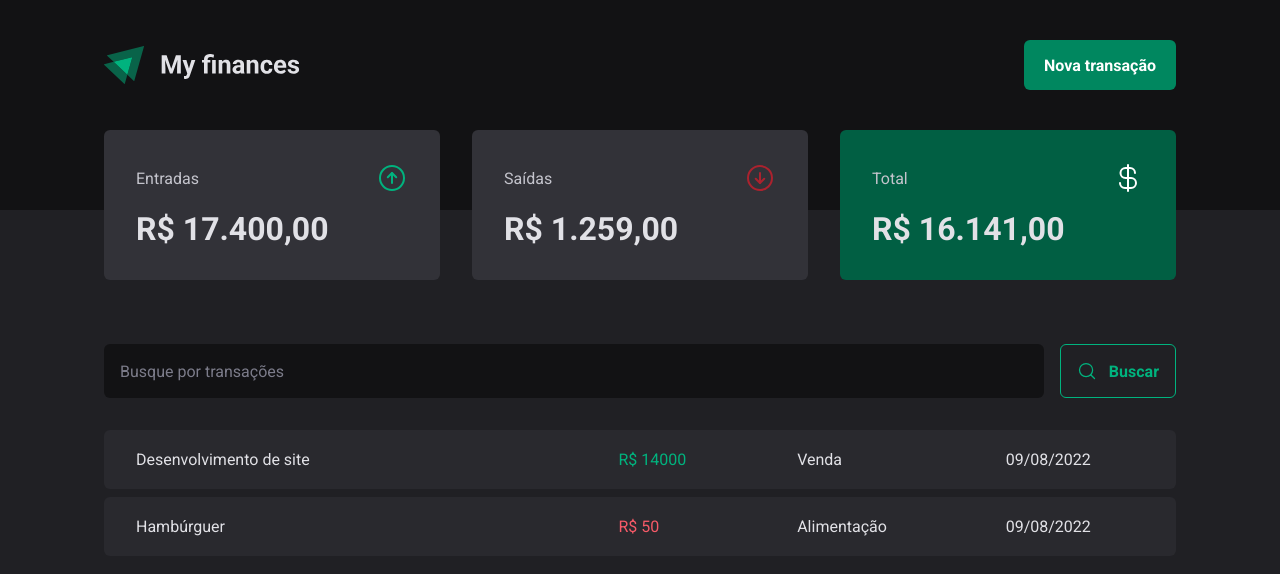
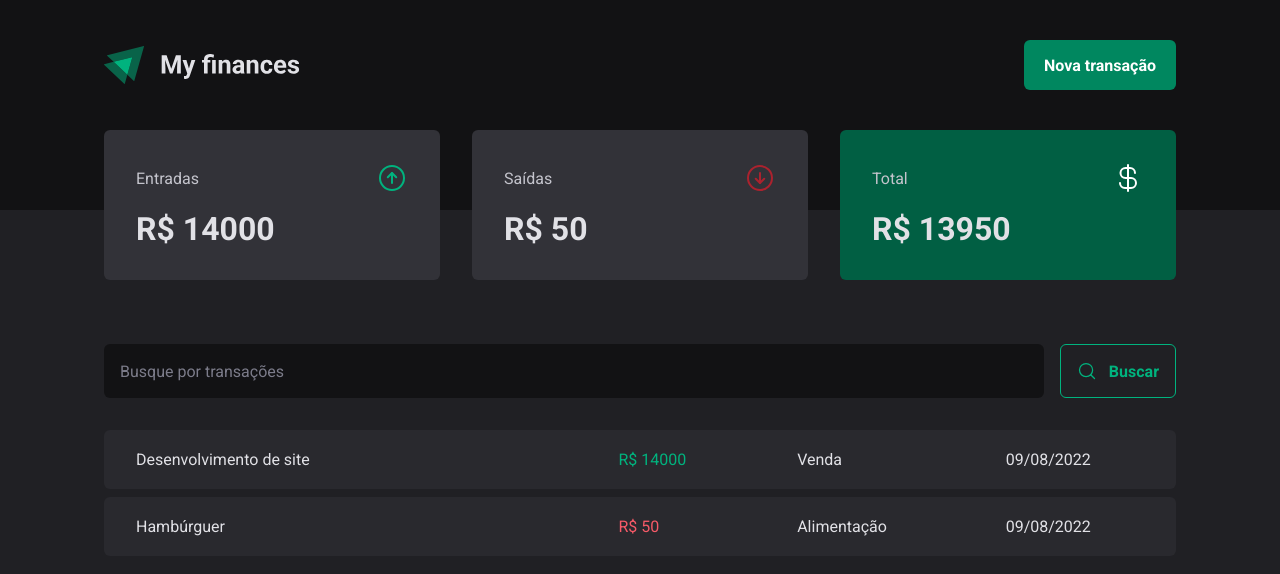
Before and after one commit to JoaoManoelDev/my-finances, a React (Vite) app in the folder web/: page / in a window 1280 px wide. Shown: the top 574 px of the page. Built offline with nearby package versions, Linux system fonts and the light colour scheme; data requests are answered from the project's data file.

Commit message:
calculating transaction summary

```diff
--- a/web/src/components/Summary/index.tsx
+++ b/web/src/components/Summary/index.tsx
@@ -1,9 +1,30 @@
 import { SummaryCard, SummaryContainer } from './styles'
 import { ArrowCircleDown, ArrowCircleUp, CurrencyDollar } from 'phosphor-react'
 import { useTheme } from 'styled-components'
+import { useTransactions } from '../../hooks/useTransactions'
 
 export function Summary() {
   const { colors } = useTheme()
+  const { transactions } = useTransactions()
+
+  const summary = transactions.reduce(
+    (acc, transaction) => {
+      if (transaction.type === 'income') {
+        acc.income += transaction.price
+        acc.total += transaction.price
+      } else {
+        acc.outcome += transaction.price
+        acc.total -= transaction.price
+      }
+
+      return acc
+    },
+    {
+      income: 0,
+      outcome: 0,
+      total: 0,
+    },
+  )
 
   return (
     <SummaryContainer>
@@ -12,7 +33,7 @@
           <span>Entradas</span>
           <ArrowCircleUp size={32} color={colors['green-300']} />
         </header>
-        <strong>R$ 17.400,00</strong>
+        <strong>R$ {summary.income}</strong>
       </SummaryCard>
 
       <SummaryCard>
@@ -20,7 +41,7 @@
           <span>Saídas</span>
           <ArrowCircleDown size={32} color={colors['red-500']} />
         </header>
-        <strong>R$ 1.259,00</strong>
+        <strong>R$ {summary.outcome}</strong>
       </SummaryCard>
 
       <SummaryCard variant="green">
@@ -28,7 +49,7 @@
           <span>Total</span>
           <CurrencyDollar size={32} color={colors.white} />
         </header>
-        <strong>R$ 16.141,00</strong>
+        <strong>R$ {summary.total}</strong>
       </SummaryCard>
     </SummaryContainer>
   )
```
